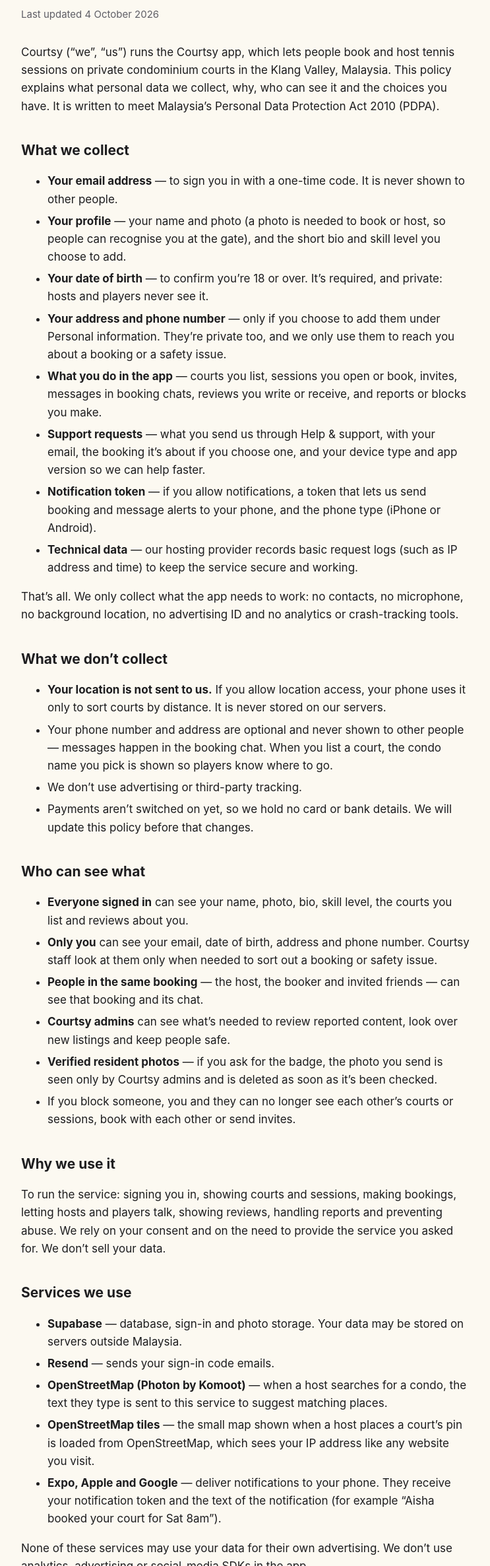
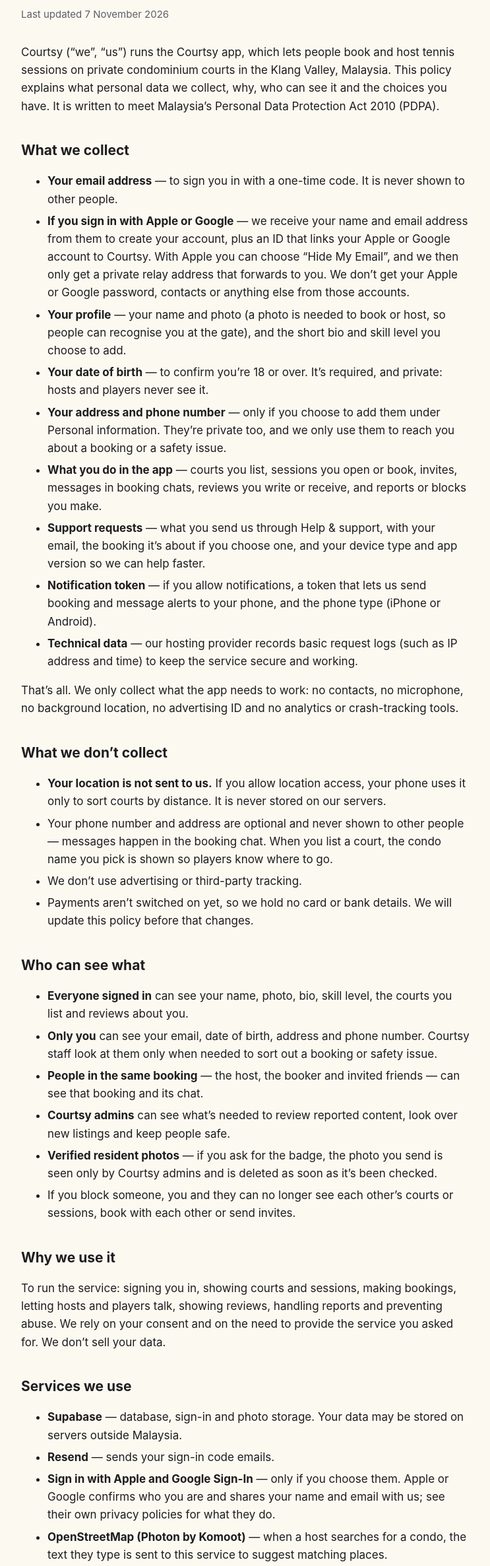
Before and after one commit to courtsymy/courtsy-site, a plain HTML site: page privacy.html in a window 1280 px wide. Shown: the part 187-2560 px from the top of the page at 66% size, without its empty margins (268-1011 px from the left). Drawn offline with Linux system fonts and the light colour scheme.

Commit message:
Privacy policy: Sign in with Apple and Google

```diff
--- a/privacy.html
+++ b/privacy.html
@@ -14,13 +14,14 @@
 
     <main class="doc">
       <h1>Privacy Policy</h1>
-      <p class="updated">Last updated 4 October 2026</p>
+      <p class="updated">Last updated 7 November 2026</p>
 
       <p>Courtsy (“we”, “us”) runs the Courtsy app, which lets people book and host tennis sessions on private condominium courts in the Klang Valley, Malaysia. This policy explains what personal data we collect, why, who can see it and the choices you have. It is written to meet Malaysia’s Personal Data Protection Act 2010 (PDPA).</p>
 
       <h2>What we collect</h2>
       <ul>
         <li><strong>Your email address</strong> — to sign you in with a one-time code. It is never shown to other people.</li>
+        <li><strong>If you sign in with Apple or Google</strong> — we receive your name and email address from them to create your account, plus an ID that links your Apple or Google account to Courtsy. With Apple you can choose “Hide My Email”, and we then only get a private relay address that forwards to you. We don’t get your Apple or Google password, contacts or anything else from those accounts.</li>
         <li><strong>Your profile</strong> — your name and photo (a photo is needed to book or host, so people can recognise you at the gate), and the short bio and skill level you choose to add.</li>
         <li><strong>Your date of birth</strong> — to confirm you’re 18 or over. It’s required, and private: hosts and players never see it.</li>
         <li><strong>Your address and phone number</strong> — only if you choose to add them under Personal information. They’re private too, and we only use them to reach you about a booking or a safety issue.</li>
@@ -56,6 +57,7 @@
       <ul>
         <li><strong>Supabase</strong> — database, sign-in and photo storage. Your data may be stored on servers outside Malaysia.</li>
         <li><strong>Resend</strong> — sends your sign-in code emails.</li>
+        <li><strong>Sign in with Apple and Google Sign-In</strong> — only if you choose them. Apple or Google confirms who you are and shares your name and email with us; see their own privacy policies for what they do.</li>
         <li><strong>OpenStreetMap (Photon by Komoot)</strong> — when a host searches for a condo, the text they type is sent to this service to suggest matching places.</li>
         <li><strong>OpenStreetMap tiles</strong> — the small map shown when a host places a court’s pin is loaded from OpenStreetMap, which sees your IP address like any website you visit.</li>
         <li><strong>Expo, Apple and Google</strong> — deliver notifications to your phone. They receive your notification token and the text of the notification (for example “Aisha booked your court for Sat 8am”).</li>
@@ -73,7 +75,7 @@
       <p>Logging out removes your session. Deleting the app (or clearing the site’s data in your browser) removes all of it. Because none of this is used for tracking or advertising, we don’t show a cookie banner.</p>
 
       <h2>How long we keep it</h2>
-      <p>We keep your data while you have an account. Resident-check photos are deleted once checked, and server request logs are kept for a short time by our hosting provider. When you delete your account we remove your name, photos, bio and skill level, your date of birth, address and phone number, your notification tokens, blocks, court requests and support requests, delete reviews written about you, cancel your upcoming bookings and hosted sessions, take your listings off Courtsy, and delete your sign-in, so your email can no longer log in. Past bookings, messages and reviews you wrote stay so other people’s records make sense, but they show as “Deleted user”. See <a href="delete-account.html">Delete your account</a>.</p>
+      <p>We keep your data while you have an account. Resident-check photos are deleted once checked, and server request logs are kept for a short time by our hosting provider. When you delete your account we remove your name, photos, bio and skill level, your date of birth, address and phone number, your notification tokens, blocks, court requests and support requests, delete reviews written about you, cancel your upcoming bookings and hosted sessions, take your listings off Courtsy, and delete your sign-in, so your email can no longer log in. If you signed in with Apple, we also tell Apple to disconnect Courtsy from your Apple ID. Past bookings, messages and reviews you wrote stay so other people’s records make sense, but they show as “Deleted user”. See <a href="delete-account.html">Delete your account</a>.</p>
 
       <h2>Your choices and rights</h2>
       <ul>
```
